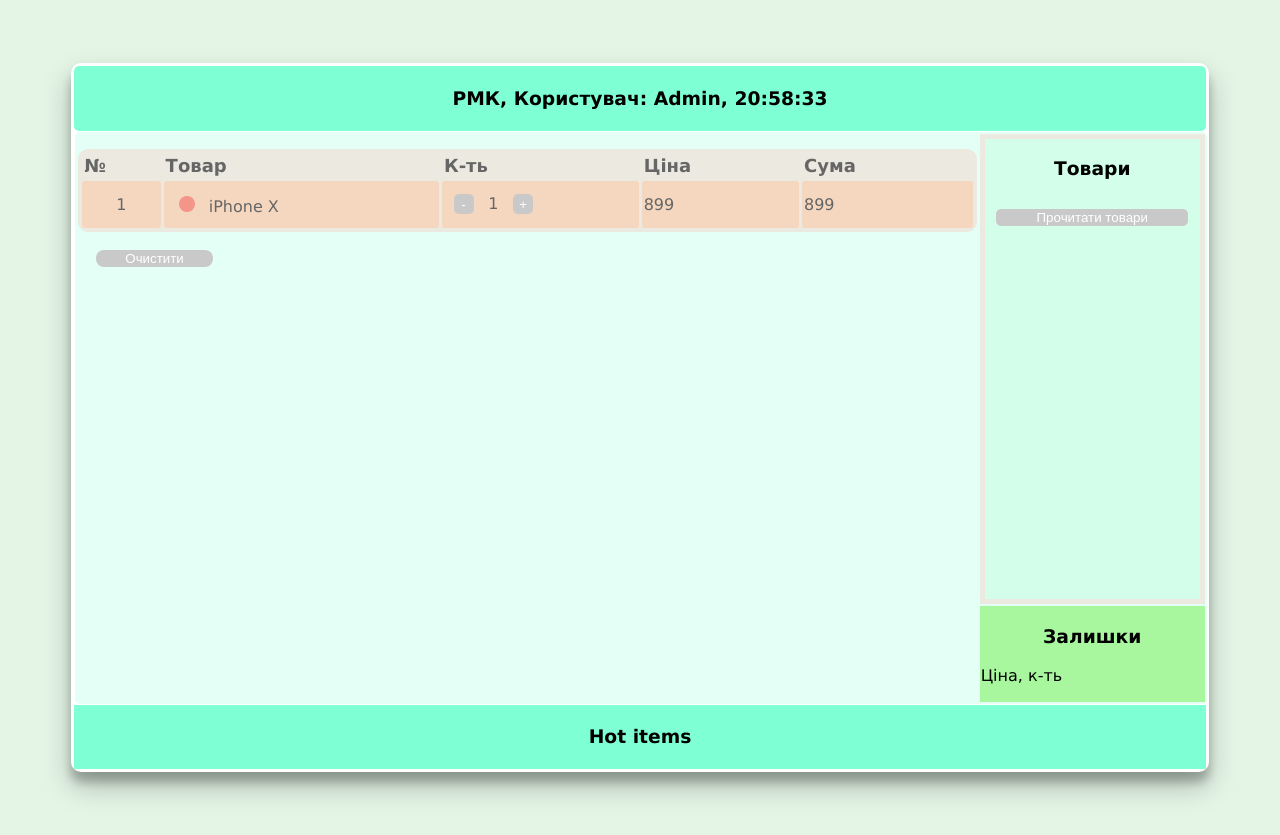
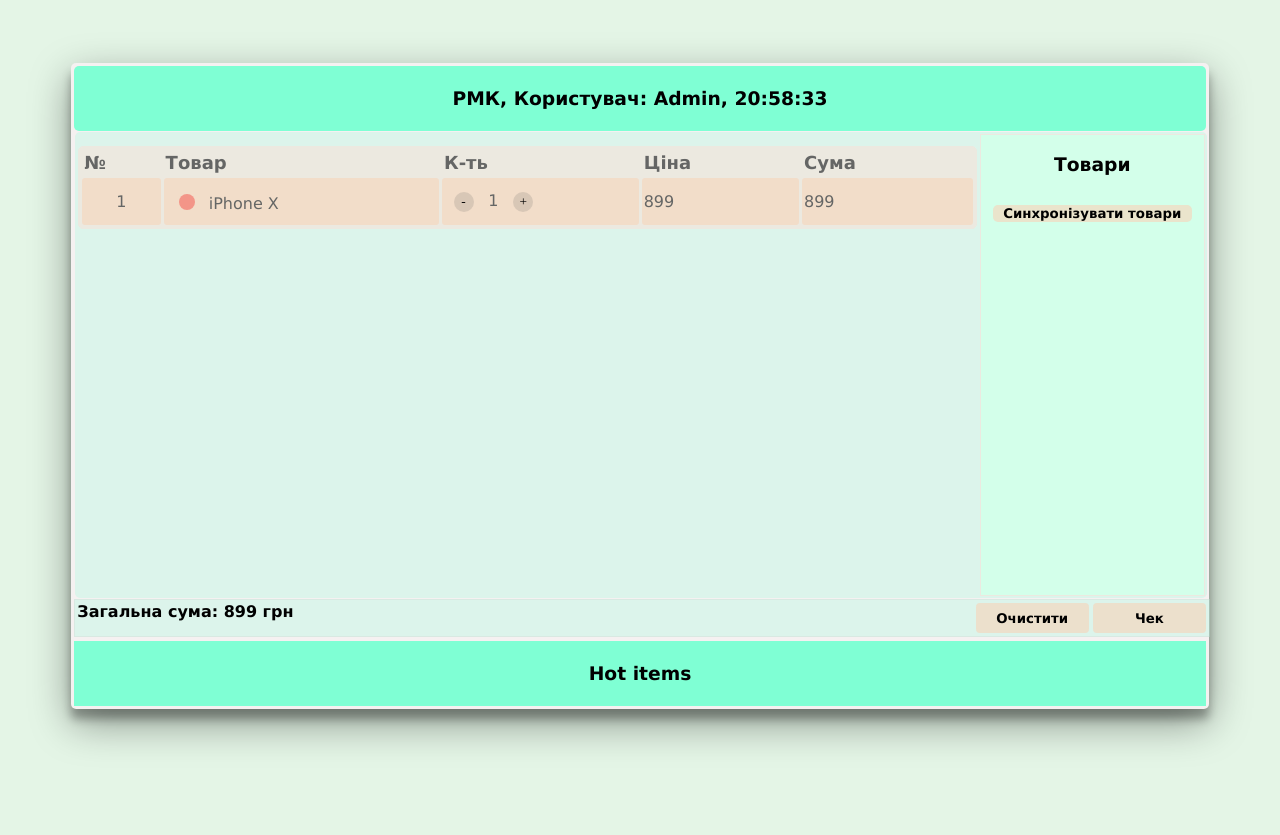
Before and after one commit to kafr/CashierWorkplace, a plain HTML site: page index.html in a window 1280 px wide. After the commit the page ends 800 px from the top, so only its background shows below. Drawn offline with Linux system fonts and the light colour scheme.

Commit message:
add label 'Total', button 'bill'

```diff
--- a/index.html
+++ b/index.html
@@ -42,7 +42,7 @@
                                         <th id = "th_price_table_selected_items_header">Ціна</th>
                                         <th id = "th_sum_table_selected_items_header">Сума</th>
                                     </tr>
-                                    <tr class="tr_table_selected_items" id="tr_table_selected_items" itemcode="p_iPhone X" quantity="1" price="899">
+                                    <tr class="tr_table_selected_items" id="tr_table_selected_items" itemcode="p_iPhone X" quantity="1" price="899" sum="899">
                                         <td id = "td_number_table_selected_items" number = 1>1</td>
                                         <td id="td_item_table_selected_items">
                                             <button class="btn_del_item" operName="del"> </button>iPhone X</td>
@@ -56,7 +56,7 @@
                                     </tr>
 
                                 </table>
-                                <button onclick="Clear()" id = "btn_clear">Очистити</button>
+
                             </div>
 
                         </td>
@@ -67,20 +67,19 @@
                         <td id = "table_items" >
                             <h3>Товари</h3>
                             <div  id="div_example">
-                                <button onclick="MyF()">Прочитати товари</button>
+                                <button onclick="addItems()">Синхронізувати товари</button>
                             </div>
                             </ul>
                         </td>
                     </tr>
-                    <tr>
-                        <td id="table_info">
-                            <h3>Залишки</h3>
-                            <p>Ціна, к-ть</p>
-                        </td>
-                    </tr>
+                </table>
 
+                <div class = "div_bottom">
+                    <h4>Загальна сума:<label id="totalSum"></label></h4>
+                    <button onclick="Clear()" id = "btn_bill"  class = "btn_bottom">Чек</button>
+                    <button onclick="Clear()" id = "btn_clear" class = "btn_bottom">Очистити</button>
 
-                </table>
+                </div>
                 <!--ПОДВАЛ-->
 
                 <!--Создаём таблицу подвала-->
--- a/items.js
+++ b/items.js
@@ -10,7 +10,20 @@ function clock() {
     document.getElementById("clock").innerHTML = "РМК, Користувач: Admin,  " + hours + ":" + minutes + ":" + seconds;
     setTimeout("clock()", 1000);
 }
+
 clock();
+updateSum();
+
+
+function updateSum(attribute = "sum"){
+    let sum = 0;
+    var All = document.getElementsByClassName("tr_table_selected_items");
+    for (var i = 0; i < All.length; i++)       {
+        sum = Number(sum)+Number(All[i].getAttribute(attribute)) ;
+    }
+    document.getElementById('totalSum').innerText = '  '+sum+" грн";
+}
+
 function FindByAttributeValue(attribute, value, element_type)    {
     element_type = element_type || "*";
     var All = document.getElementsByTagName(element_type);
@@ -22,8 +35,7 @@ function FindByAttributeValue(attribute, value, element_type)    {
 function addItemtoSelectedItemsTable(event) {
     console.log(event.target.id)
     let itemId = event.target.attributes["id"].value;
-    let sel = FindByAttributeValue("ItemCode",itemId,"tr");
-                                                    //"li[data-active='1']"
+    let sel = FindByAttributeValue("itemcode",itemId,"tr");
     if (sel !== undefined) {
         updateQuantity(sel);
         return;
@@ -35,7 +47,7 @@ function addItemtoSelectedItemsTable(event) {
     newP.setAttribute("ItemCode", event.target.attributes["id"].value);
     newP.setAttribute("quantity", 1);
     newP.setAttribute("price", Number(event.target.attributes["price"].value));
-
+    newP.setAttribute("sum", Number(event.target.attributes["price"].value));
     let numberOfEl = document.getElementsByClassName(newP.id).length+1;
 
     newP.innerHTML = `
@@ -53,6 +65,7 @@ function addItemtoSelectedItemsTable(event) {
     const div_example = document.getElementById("table_selected_items");
 
     div_example.appendChild(newP)
+    updateSum();
 }
 
 function updateQuantity(sel) {
@@ -61,12 +74,14 @@ function updateQuantity(sel) {
     quantity++
     let sum = Number(quantity)*Number(price);
     sel.attributes["quantity"].value = quantity;
+    sel.attributes["sum"].value = sum;
     sel.children[4].innerText = sum;
     sel.children[2].innerHTML = `
     <button class = "btn_quantity">-</button>
          `+quantity+`
         <button class = "btn_quantity">+</button>
     `
+    updateSum();
 }
 
 document.addEventListener('click', function (event) {
@@ -84,9 +99,6 @@ document.addEventListener('click', function (event) {
 
 });
 
-function MyF() {
-    addItems()
-}
 
 function Clear() {
    let elements = document.getElementsByClassName("tr_table_selected_items");
@@ -106,6 +118,7 @@ function Clear() {
     for (var i = 0; i < elements.length; ++i) {
         elements[i].remove();
     }
+    updateSum();
 }
 
 function DelItem(tar) {
@@ -113,6 +126,7 @@ function DelItem(tar) {
     console.dir(tar.parentElement); //td
     console.dir(tar.parentElement.parentElement); //tr
     tar.parentElement.parentElement.remove();
+    updateSum();
 }
 
 function addQuantityByItem(tar){
@@ -131,6 +145,7 @@ function addQuantityByItem(tar){
     tar.parentElement.parentElement.children[4].innerText = sum;
 
     tar.parentElement.parentElement.attributes["quantity"].value = quantity;
+    tar.parentElement.parentElement.attributes["sum"].value = sum;
     tar.parentElement.innerHTML = `
     <button class = "btn_quantity">-</button>
          `+quantity+`
@@ -138,8 +153,7 @@ function addQuantityByItem(tar){
     `
 
     console.log("Change price, quantity, total of el:  ",tar, quantity,price);
-
-
+    updateSum();
 }
 
 async function addItems() {
@@ -166,4 +180,5 @@ async function addItems() {
 
         div_example.appendChild(newP)
     }
+    updateSum();
 }
--- a/style.css
+++ b/style.css
@@ -3,14 +3,12 @@
      background: #e4f5e6;
 }
 #table_main {
-     border:"1";
-     column-rule-style:"rows";
      margin: 5%;
      width : 90%;
      height: 90%;
-     background: #ffffff;
-     box-shadow: 0 14px 28px rgba(0,0,0,0.25), 0 10px 10px rgba(0,0,0,0.22);
-     border-radius:10px;
+     background: #f5f1f1;
+     box-shadow: 0 14px 40px rgba(0,0,0,0.40), 0 10px 10px rgba(0,0,0,0.30);
+     border-radius:5px;
 }
 
 #table_top {
@@ -42,14 +40,13 @@
 }
 #table_selected_items{
 
-     font-family: "Lucida Sans Unicode", "Lucida Grande", Sans-Serif;
      text-align: left;
      border-collapse: separate;
      border-spacing: 3px;
      background: #ECE9E0;
      color: #656665;
      border: 1px solid #ECE9E0;
-     border-radius: 10px;
+     border-radius: 5px;
      width: 100%;
 }
 
@@ -58,16 +55,18 @@
      padding: 2px;
      border-radius: 3px;
 }
+
 #table_selected_items td{
-     background: #F5D7BF;
+     background: rgba(245, 215, 191, 0.68);
      padding: 2px;
      border-radius: 3px;
 }
+
 #td_number_table_selected_items{
      text-align: center;
 }
+
 #table_hotkeys {
-     border: 1;
      background-color:#7FFFD4;
      height:10%;
      max-height: 10%;
@@ -75,57 +74,75 @@
 }
 #table_items{
      background-color:#d3ffea;
-     border: 5px solid #ECE9E0;
+     border: 1px solid #ECE9E0;
 
-}
-#table_info{
-     background-color: #a8f79e;
 }
 
 h3{
      text-align: center;
 }
 button {
+     font-family: "Lucida Sans Unicode", "Lucida Grande", Sans-Serif;
      width: 90%;
      margin: 5%;
      text-align: center;
      border: 0;
-     background-color: rgb(201, 201, 201);
-     color: #ffffff;
+     background: rgba(245, 215, 191, 0.68);
+     color: #000000;
      border-radius: 5px;
-
+     font-weight: bold;
 }
 button:hover {
      background-color: rgb(100, 100, 100);
      color: #ffffff;
-     transition: 0.5s;
+     transition: 0.3s;
 }
-#btn_clear{
-     border-radius: 8px;
-     width: 13%;
-     margin: 2%;
+
+.div_bottom{
+     border: 1px rgba(208, 204, 204, 0.3) groove;
+     display: inline-block;
+     width: 100%;
+     background-color:#7fffd436;
+     padding: 0.1%;
+}
+.div_bottom h4{
+     float: left;
+     width: 30%;
+     margin: 1px;
+
+}
+.btn_bottom{
+     float: right;
+     border-radius: 4px;
+     width: 10%;
+     height: 30px;
+     margin: 2px;
      text-align: center;
-     border: 0;
-     background-color: rgb(201, 201, 201);
-     color: #ffffff;
+     background: rgba(245, 215, 191, 0.68);
+     color: #000000;
+     font-weight: bold;
 }
-#btn_clear:hover{
+.btn_bottom:hover{
      background-color: rgb(100, 100, 100);
      color: #ffffff;
      transition: 0.2s;
 }
 .btn_quantity{
+     font-family: "Times New Roman", Times, serif;
      text-align: center;
+     font-weight: lighter;
      width: 20px;
      height: 20px;
      max-width: 20px;
-     border-radius: 5px;
+     border-radius: 50px;
+     background-color: rgba(101, 102, 101, 0.18);
 }
 .btn_del_item{
      width: 16px;
      height: 16px;
      max-width: 16px;
      border-radius: 10px;
+     color: #d3ffea;
      background-color: rgb(243, 149, 136);
 }
 
```
